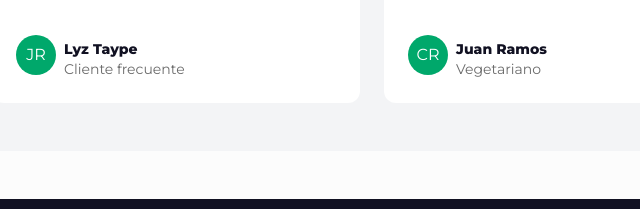
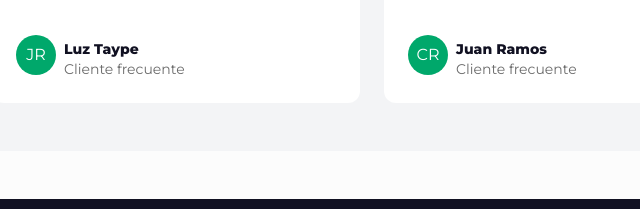
Before and after one commit to agustincyber/GreenK-uchi, a plain HTML site: page index.html in a window 1280 px wide. Shown: the part 1848-2057 px from the top of the page, 72-712 px from the left. Drawn offline with nearby package versions, Linux system fonts and the light colour scheme.

Commit message:
Update index.html

```diff
--- a/index.html
+++ b/index.html
@@ -212,7 +212,7 @@
                             class="author-avatar bg-[#00a86b] text-white rounded-full w-10 h-10 flex items-center justify-center">
                             JR</div>
                         <div class="author-info text-sm mt-2">
-                            <h4 class="font-bold">Lyz Taype</h4>
+                            <h4 class="font-bold">Luz Taype</h4>
                             <p class="text-sm text-[#6b6b6b]">Cliente frecuente</p>
                         </div>
                     </div>
@@ -227,7 +227,7 @@
                             CR</div>
                         <div class="author-info text-sm mt-2">
                             <h4 class="font-bold">Juan Ramos</h4>
-                            <p class="text-sm text-[#6b6b6b]">Vegetariano</p>
+                            <p class="text-sm text-[#6b6b6b]">Cliente frecuente</p>
                         </div>
                     </div>
                 </div>
```
